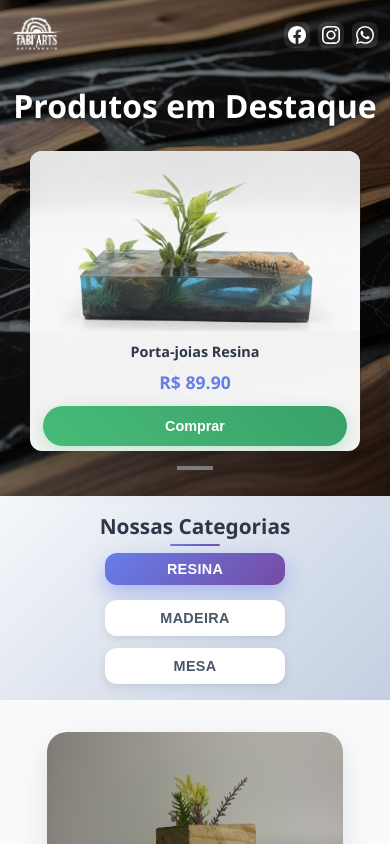
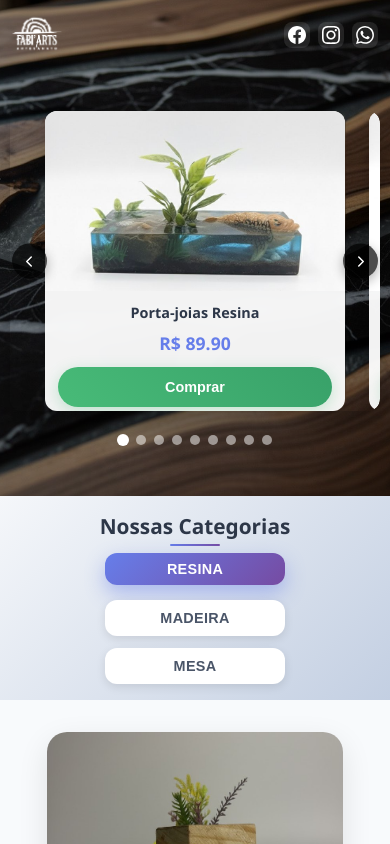
Before and after one commit to MateusHenriqDaSilva/fabiarts, a Next.js app: page / in a window 390 px wide. Shown: the top 844 px of the page. Built offline with nearby package versions, Linux system fonts and the light colour scheme.

Commit message:
first commit

```diff
--- a/src/components/Header.tsx
+++ b/src/components/Header.tsx
@@ -17,12 +17,12 @@ const Header: React.FC = () => {
       </div>
 
       <div className={styles.socialIcons}>
-        <a href="#" className={styles.socialLink} aria-label="Facebook">
+        <a href="https://www.facebook.com/profile.php?id=61582200025741" className={styles.socialLink} aria-label="Facebook">
           <svg className={styles.socialIcon} viewBox="0 0 24 24" fill="currentColor">
             <path d="M24 12.073c0-6.627-5.373-12-12-12s-12 5.373-12 12c0 5.99 4.388 10.954 10.125 11.854v-8.385H7.078v-3.47h3.047V9.43c0-3.007 1.792-4.669 4.533-4.669 1.312 0 2.686.235 2.686.235v2.953H15.83c-1.491 0-1.956.925-1.956 1.874v2.25h3.328l-.532 3.47h-2.796v8.385C19.612 23.027 24 18.062 24 12.073z"/>
           </svg>
         </a>
-        <a href="#" className={styles.socialLink} aria-label="Instagram">
+        <a href="https://www.instagram.com/fabiarts_014/" className={styles.socialLink} aria-label="Instagram">
           <svg className={styles.socialIcon} viewBox="0 0 24 24" fill="currentColor">
             <path d="M12 2.163c3.204 0 3.584.012 4.85.07 3.252.148 4.771 1.691 4.919 4.919.058 1.265.069 1.645.069 4.849 0 3.205-.012 3.584-.069 4.849-.149 3.225-1.664 4.771-4.919 4.919-1.266.058-1.644.07-4.85.07-3.204 0-3.584-.012-4.849-.07-3.26-.149-4.771-1.699-4.919-4.92-.058-1.265-.07-1.644-.07-4.849 0-3.204.013-3.583.07-4.849.149-3.227 1.664-4.771 4.919-4.919 1.266-.057 1.645-.069 4.849-.069zm0-2.163c-3.259 0-3.667.014-4.947.072-4.358.2-6.78 2.618-6.98 6.98-.059 1.281-.073 1.689-.073 4.948 0 3.259.014 3.668.072 4.948.2 4.358 2.618 6.78 6.98 6.98 1.281.058 1.689.072 4.948.072 3.259 0 3.668-.014 4.948-.072 4.354-.2 6.782-2.618 6.979-6.98.059-1.28.073-1.689.073-4.948 0-3.259-.014-3.667-.072-4.947-.196-4.354-2.617-6.78-6.979-6.98-1.281-.059-1.69-.073-4.949-.073zm0 5.838c-3.403 0-6.162 2.759-6.162 6.162s2.759 6.163 6.162 6.163 6.162-2.759 6.162-6.163c0-3.403-2.759-6.162-6.162-6.162zm0 10.162c-2.209 0-4-1.79-4-4 0-2.209 1.791-4 4-4s4 1.791 4 4c0 2.21-1.791 4-4 4zm6.406-11.845c-.796 0-1.441.645-1.441 1.44s.645 1.44 1.441 1.44c.795 0 1.439-.645 1.439-1.44s-.644-1.44-1.439-1.44z"/>
           </svg>
--- a/src/components/ProductCarousel.tsx
+++ b/src/components/ProductCarousel.tsx
@@ -114,7 +114,7 @@ const ProductCarousel: React.FC = () => {
   return (
     <>
       <section className={styles.carouselSection}>
-        <h2 className={styles.title}>Produtos em Destaque</h2>
+        {/* <h2 className={styles.title}>Produtos em Destaque</h2> */}
 
         <div className={styles.carouselContainer}>
           <div
--- a/src/styles/ProductCarousel.module.css
+++ b/src/styles/ProductCarousel.module.css
@@ -40,7 +40,7 @@
   border-radius: 12px;
   box-shadow: 0 15px 35px rgba(0,0,0,0.3);
   height: 400px;
-  padding: 0 50px;
+  padding: 0 60px; /* Aumentei o padding para dar espaço às setas */
   z-index: 2;
 }
 
@@ -80,7 +80,7 @@
   flex-direction: column;
   justify-content: space-between;
   flex-grow: 1;
-  min-height: 120px; /* Garante altura mínima para o info */
+  min-height: 120px;
 }
 
 .productName {
@@ -113,10 +113,74 @@
   box-shadow: 0 4px 15px rgba(72, 187, 120, 0.3);
   width: 100%;
   flex-shrink: 0;
-  min-height: 40px; /* Altura mínima para o botão */
+  min-height: 40px;
   display: flex;
   align-items: center;
   justify-content: center;
+}
+
+.buyButton:hover {
+  transform: translateY(-2px);
+  box-shadow: 0 6px 20px rgba(72, 187, 120, 0.5);
+  background: linear-gradient(45deg, #56d187, #48bb78);
+}
+
+/* SETAS CORRIGIDAS - Agora posicionadas corretamente */
+.navButton {
+  position: absolute;
+  top: 50%;
+  transform: translateY(-50%);
+  background: rgba(0, 0, 0, 0.7);
+  color: white;
+  border: none;
+  width: 45px;
+  height: 45px;
+  border-radius: 50%;
+  display: flex;
+  align-items: center;
+  justify-content: center;
+  cursor: pointer;
+  transition: all 0.3s ease;
+  z-index: 20; /* Z-index maior para ficar acima de tudo */
+  box-shadow: 0 4px 12px rgba(0, 0, 0, 0.3);
+}
+
+.navButton:hover {
+  background: rgba(0, 0, 0, 0.9);
+  transform: translateY(-50%) scale(1.1);
+}
+
+.prevButton {
+  left: 5px; /* Posicionado dentro do container */
+}
+
+.nextButton {
+  right: 5px; /* Posicionado dentro do container */
+}
+
+/* Indicadores do carrossel */
+.carouselIndicators {
+  display: flex;
+  justify-content: center;
+  gap: 0.5rem;
+  margin-top: 1.5rem;
+  position: relative;
+  z-index: 2;
+}
+
+.indicator {
+  width: 10px;
+  height: 10px;
+  border-radius: 50%;
+  background: rgba(255, 255, 255, 0.5);
+  border: none;
+  cursor: pointer;
+  transition: all 0.3s ease;
+}
+
+.indicator.active {
+  background: white;
+  transform: scale(1.2);
 }
 
 /* RESPONSIVO CORRIGIDO */
@@ -124,7 +188,7 @@
   .carouselContainer {
     max-width: 95%;
     height: 380px;
-    padding: 0 35px;
+    padding: 0 50px; /* Mantém espaço para setas */
   }
 
   .carouselSlide {
@@ -138,6 +202,11 @@
   .productInfo {
     min-height: 110px;
     padding: 0.8rem;
+  }
+
+  .navButton {
+    width: 40px;
+    height: 40px;
   }
 }
 
@@ -154,11 +223,11 @@
 
   .carouselContainer {
     height: 350px;
-    padding: 0 30px;
+    padding: 0 45px; /* Mantém espaço para setas */
   }
 
   .carouselSlide {
-    width: calc(50% - 0.75rem); /* 2 produtos por view */
+    width: calc(50% - 0.75rem);
   }
 
   .productImage {
@@ -175,16 +244,29 @@
     font-size: 0.85rem;
     min-height: 38px;
   }
+
+  .navButton {
+    width: 38px;
+    height: 38px;
+  }
+
+  .prevButton {
+    left: 3px;
+  }
+
+  .nextButton {
+    right: 3px;
+  }
 }
 
 @media (max-width: 640px) {
   .carouselContainer {
     height: 320px;
-    padding: 0 25px;
+    padding: 0 40px; /* Mantém espaço para setas */
   }
 
   .carouselSlide {
-    width: calc(50% - 0.75rem); /* Mantém 2 produtos */
+    width: calc(50% - 0.75rem);
   }
 
   .productImage {
@@ -205,16 +287,21 @@
     font-size: 0.8rem;
     min-height: 36px;
   }
+
+  .navButton {
+    width: 36px;
+    height: 36px;
+  }
 }
 
 @media (max-width: 480px) {
   .carouselContainer {
     height: 300px;
-    padding: 0 20px;
+    padding: 0 35px; /* Mantém espaço para setas */
   }
 
   .carouselSlide {
-    width: 100%; /* 1 produto por view */
+    width: 100%;
   }
 
   .productImage {
@@ -231,4 +318,17 @@
     font-size: 0.9rem;
     min-height: 40px;
   }
+
+  .navButton {
+    width: 35px;
+    height: 35px;
+  }
+
+  .prevButton {
+    left: 2px;
+  }
+
+  .nextButton {
+    right: 2px;
+  }
 }
```
